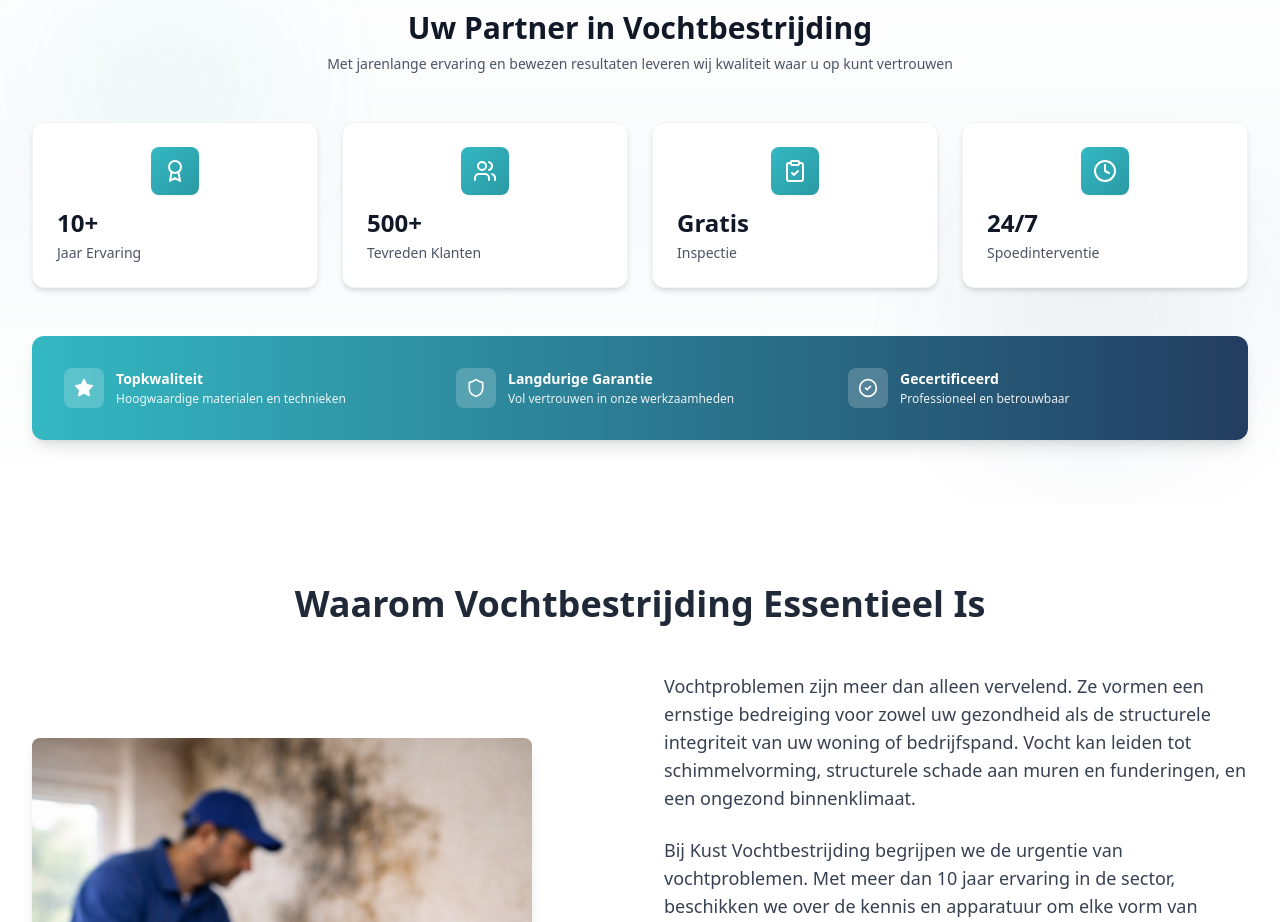
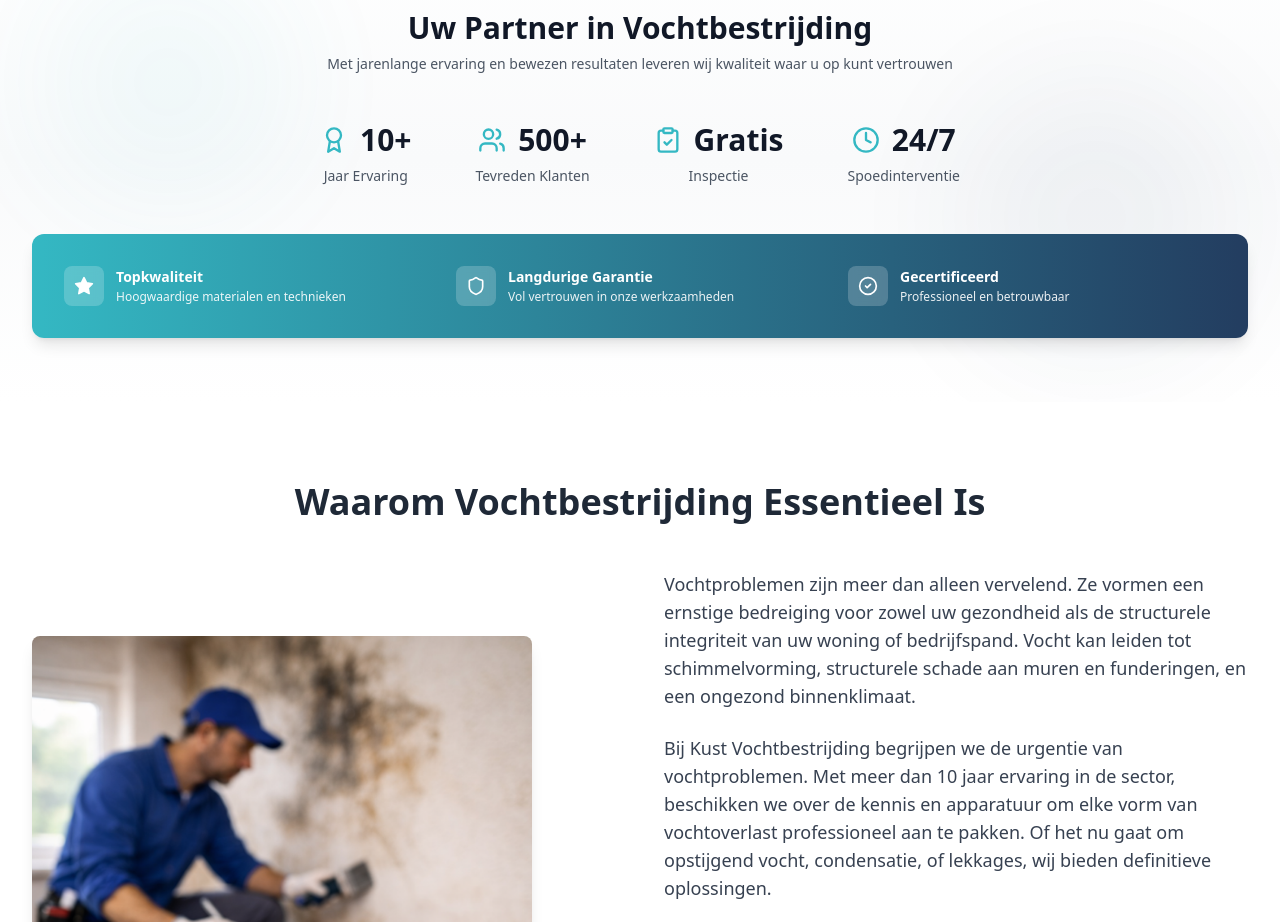
Before and after one commit to mo3aad2002/kustVochtBestrijding, a React (Vite) app: page / in a window 1280 px wide. Shown: the part 966-1888 px from the top of the page. Built offline with nearby package versions, Linux system fonts and the light colour scheme.

Commit message:
Updated Home.tsx

```diff
--- a/src/pages/Home.tsx
+++ b/src/pages/Home.tsx
@@ -94,45 +94,37 @@ function StatsSection() {
           </p>
         </div>
 
-        {/* Stats Grid - Reduced Size */}
-        <div className="grid grid-cols-2 lg:grid-cols-4 gap-4 lg:gap-6 mb-12">
-          <div className="group bg-white rounded-xl p-6 shadow-md hover:shadow-lg transition-all duration-300 border border-gray-100 hover:border-[#34B8C3]">
-            <div className="relative">
-              <div className="relative bg-gradient-to-br from-[#34B8C3] to-[#2a9aa3] w-12 h-12 rounded-lg flex items-center justify-center mb-3 mx-auto shadow-sm group-hover:scale-105 transition-transform">
-                <Award className="text-white" size={24} strokeWidth={2} />
-              </div>
+        {/* Stats Grid - Clean Horizontal Layout */}
+        <div className="flex flex-wrap justify-center items-center gap-8 lg:gap-16 mb-12">
+          <div className="text-center">
+            <div className="flex items-center justify-center gap-3 mb-2">
+              <Award className="text-[#34B8C3]" size={28} strokeWidth={2} />
+              <h3 className="text-3xl font-bold text-gray-900">10+</h3>
             </div>
-            <h3 className="text-2xl font-bold text-gray-900 mb-1 group-hover:text-[#34B8C3] transition-colors">10+</h3>
             <p className="text-gray-600 text-sm font-medium">Jaar Ervaring</p>
           </div>
 
-          <div ref={clientRef} className="group bg-white rounded-xl p-6 shadow-md hover:shadow-lg transition-all duration-300 border border-gray-100 hover:border-[#34B8C3]">
-            <div className="relative">
-              <div className="relative bg-gradient-to-br from-[#34B8C3] to-[#2a9aa3] w-12 h-12 rounded-lg flex items-center justify-center mb-3 mx-auto shadow-sm group-hover:scale-105 transition-transform">
-                <Users className="text-white" size={24} strokeWidth={2} />
-              </div>
+          <div ref={clientRef} className="text-center">
+            <div className="flex items-center justify-center gap-3 mb-2">
+              <Users className="text-[#34B8C3]" size={28} strokeWidth={2} />
+              <h3 className="text-3xl font-bold text-gray-900">{clientCount}+</h3>
             </div>
-            <h3 className="text-2xl font-bold text-gray-900 mb-1 group-hover:text-[#34B8C3] transition-colors">{clientCount}+</h3>
             <p className="text-gray-600 text-sm font-medium">Tevreden Klanten</p>
           </div>
 
-          <div className="group bg-white rounded-xl p-6 shadow-md hover:shadow-lg transition-all duration-300 border border-gray-100 hover:border-[#34B8C3]">
-            <div className="relative">
-              <div className="relative bg-gradient-to-br from-[#34B8C3] to-[#2a9aa3] w-12 h-12 rounded-lg flex items-center justify-center mb-3 mx-auto shadow-sm group-hover:scale-105 transition-transform">
-                <ClipboardCheck className="text-white" size={24} strokeWidth={2} />
-              </div>
+          <div className="text-center">
+            <div className="flex items-center justify-center gap-3 mb-2">
+              <ClipboardCheck className="text-[#34B8C3]" size={28} strokeWidth={2} />
+              <h3 className="text-3xl font-bold text-gray-900">Gratis</h3>
             </div>
-            <h3 className="text-2xl font-bold text-gray-900 mb-1 group-hover:text-[#34B8C3] transition-colors">Gratis</h3>
             <p className="text-gray-600 text-sm font-medium">Inspectie</p>
           </div>
 
-          <div className="group bg-white rounded-xl p-6 shadow-md hover:shadow-lg transition-all duration-300 border border-gray-100 hover:border-[#34B8C3]">
-            <div className="relative">
-              <div className="relative bg-gradient-to-br from-[#34B8C3] to-[#2a9aa3] w-12 h-12 rounded-lg flex items-center justify-center mb-3 mx-auto shadow-sm group-hover:scale-105 transition-transform">
-                <Clock className="text-white" size={24} strokeWidth={2} />
-              </div>
+          <div className="text-center">
+            <div className="flex items-center justify-center gap-3 mb-2">
+              <Clock className="text-[#34B8C3]" size={28} strokeWidth={2} />
+              <h3 className="text-3xl font-bold text-gray-900">24/7</h3>
             </div>
-            <h3 className="text-2xl font-bold text-gray-900 mb-1 group-hover:text-[#34B8C3] transition-colors">24/7</h3>
             <p className="text-gray-600 text-sm font-medium">Spoedinterventie</p>
           </div>
         </div>
```
